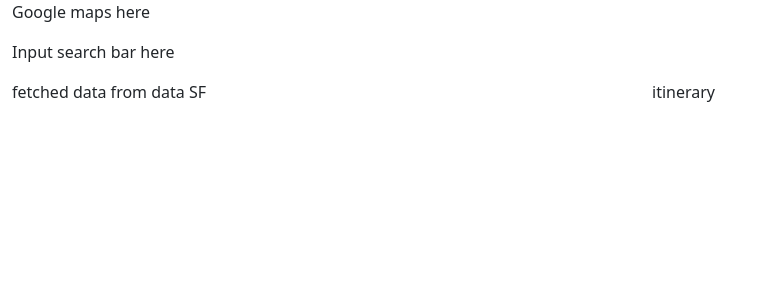
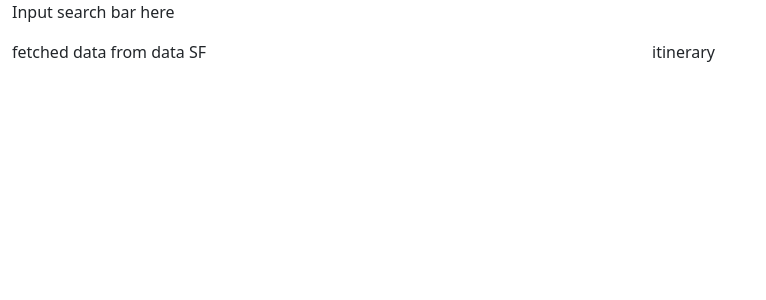
Before and after one commit to ayv8er/san-fran-film-locations, a React (Create React App) app: page / in a window 1280 px wide. Shown: the top 300 px of the page, without its empty margins (0-766 px from the left). Built offline with nearby package versions, Linux system fonts and the light colour scheme.

Commit message:
splits map component into two components; mapwrapper and mapcomponent. two additional dev dependencies added

```diff
--- a/package.json
+++ b/package.json
@@ -3,6 +3,8 @@
   "version": "0.1.0",
   "private": true,
   "dependencies": {
+    "@googlemaps/markerclusterer": "^2.0.2",
+    "@googlemaps/react-wrapper": "^1.1.29",
     "@testing-library/jest-dom": "^5.16.3",
     "@testing-library/react": "^12.1.4",
     "@testing-library/user-event": "^13.5.0",
--- a/src/App.js
+++ b/src/App.js
@@ -1,4 +1,4 @@
-import Map from "./Components/Map";
+import Mapwrapper from "./Components/Mapwrapper";
 import Searchbar from "./Components/Searchbar";
 import Locations from "./Components/Locations";
 import Itinerary from "./Components/Itinerary";
@@ -9,7 +9,7 @@ function App() {
   return (
     <Container fluid>
       <Row className="justify-content-center">
-        <Map />
+        <Mapwrapper />
       </Row>
       <Row className="justify-content-center">
         <Searchbar />
--- a/src/Components/Map.js
+++ /dev/null
@@ -1,11 +0,0 @@
-import { Col } from "react-bootstrap";
-
-const Map = () => {
-  return (
-    <Col xxl={12} xl={12} lg={12} md={12} sm={12} xs={12}>
-      <p>Google maps here</p>
-    </Col>
-  );
-};
-
-export default Map;
--- /dev/null
+++ b/src/Components/Mapwrapper.js
@@ -0,0 +1,17 @@
+import Wrapper, { Status } from "@googlemaps/react-wrapper";
+
+import Mapcomponent from "./Mapcomponent";
+
+const render = (status) => {
+  if (status === Status.FAILURE) return <p>Error...</p>;
+  if (status === Status.LOADING) return <p>Loading...</p>;
+  return null;
+};
+
+const Mapwrapper = () => {
+  <Wrapper apiKey="AIzaSyC9nAwqbEodEzP-hFR60t2aB7I86D0uYEI" render={render}>
+    <Mapcomponent />
+  </Wrapper>;
+};
+
+export default Mapwrapper;
```
Also changed, not shown: public/index.html (+0 -22 lines), src/Components/Mapcomponent.js (added), 1 other file (tests, documents, lock files or other folders).
